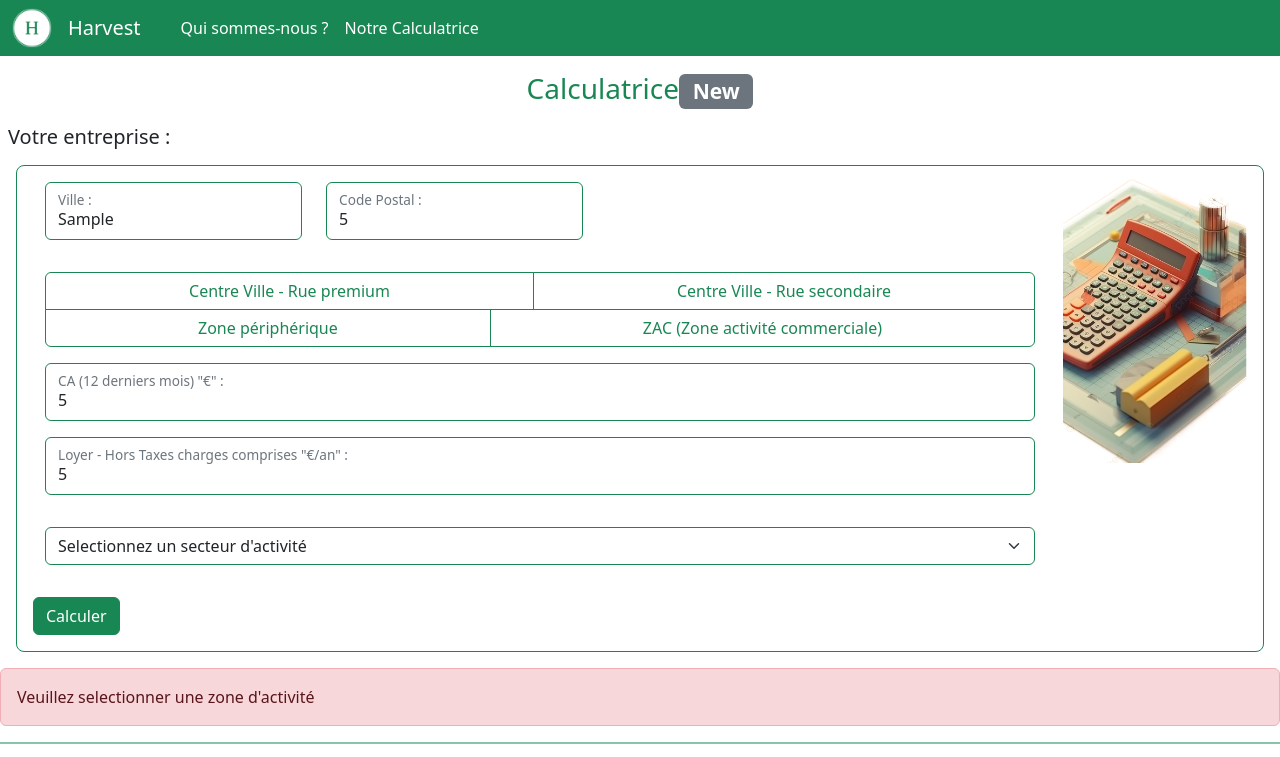
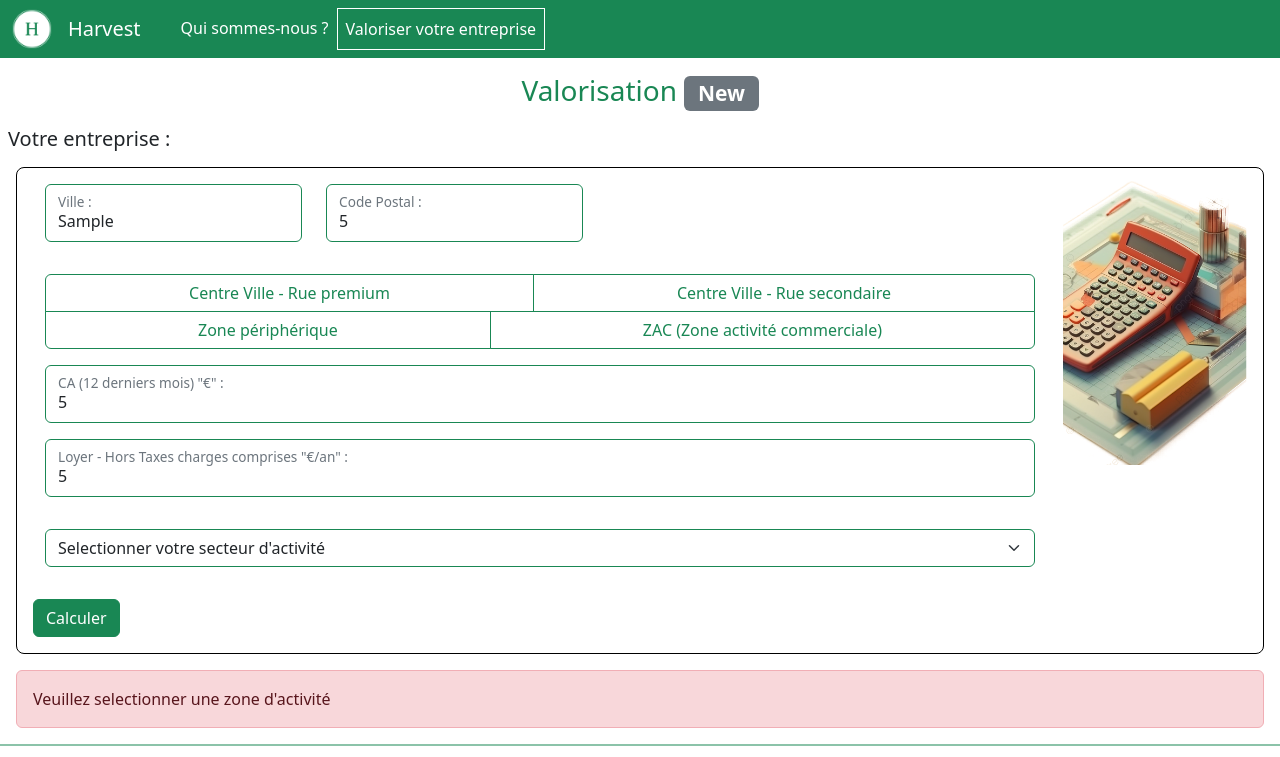
Before and after one commit to Sachafrft/Harvest, a plain HTML site: page html/estimation.html in a window 1280 px wide. Both pictures are taken after typing "Sample", "5", "5", "5" into the empty fields and a click on the button "Calculer". Shown: the top 757 px of the page. Drawn offline with nearby package versions, Linux system fonts and the light colour scheme.

Commit message:
on continue

```diff
--- a/html/estimation.html
+++ b/html/estimation.html
@@ -26,8 +26,8 @@
                     <li class="nav-item">
                         <a class="nav-link text-white" aria-current="page" href="../index.html">Qui sommes-nous ?</a>
                     </li>
-                    <li class="nav-item">
-                        <a class="nav-link text-white" aria-current="page" href="estimation.html">Notre Calculatrice</a>
+                    <li class="nav-item border border-1 border-white">
+                        <a class="nav-link text-white" aria-current="page" href="estimation.html">Valoriser votre entreprise</a>
                     </li>
                 </ul>
             </div>
@@ -36,9 +36,9 @@
 
 
 
-    <h3 class="h3 m-3 text-center text-success">Calculatrice<span class="badge bg-secondary">New</span></h3>
+    <h3 class="h3 m-3 text-center text-success">Valorisation <span class="badge bg-secondary">New</span></h3>
     <h5 class="mx-2 h5">Votre entreprise :</h5>
-    <div class="border border-1 rounded-3 border-success m-3">
+    <div class="border border-1 rounded-3 border-black m-3">
         <img src="../file/okok.png" class="position-static m-2 float-xl-end" alt="calc" width="200" height="290">
         <div class="p-3">
             <div class="row mb-3">
@@ -96,7 +96,7 @@
                 </div>
                 <div class="my-3">
                     <select class="form-select border-success" id="secteurActi" aria-label="Default select example">
-                        <option value="null" selected>Selectionnez un secteur d'activité</option>
+                        <option value="null" selected>Selectionner votre secteur d'activité</option>
                         <option value="Agence Matrimoniale">Agence Matrimoniale</option>
                         <option value="Ameublement-Equipement du Foyer">Ameublement-Equipement du Foyer</option>
                         <option value="Animalerie-Aquariophilie-Oisellerie">Animalerie-Aquariophilie-Oisellerie</option>
--- a/script.js
+++ b/script.js
@@ -5,7 +5,7 @@ function calc_Esti_FondCommerce() {
     var radios = document.getElementsByName("zoneActi");
     var selected = Array.from(radios).find(radio => radio.checked);
     if (radios != null) {
-        document.getElementById("Resultat").innerHTML = "<div class=\"alert alert-danger\" role=\"alert\"> Veuillez selectionner une zone d'activité</div>";
+        document.getElementById("Resultat").innerHTML = "<div class=\"alert alert-danger m-3\" role=\"alert\"> Veuillez selectionner une zone d'activité</div>";
     }
     zoneActi = selected.value;
     //JE SAIS PAS COMMENT VERIF QUE LE CLIENT CHOISI BIEN UN DES RADIOS psk de base la value de l'element est pas definit dcp le js ne suit pas...
@@ -35,7 +35,7 @@ function calc_Esti_FondCommerce() {
 
                             document.getElementById("Resultat").innerHTML = '<div class="card border-success mb-3" style="margin-left: auto;margin-right: auto; max-width: 25rem;"><div class="card-header text-bg-success">Estimation de votre fond de commerce</div><div class="card-body"><h5 class="card-title">Note de confiance : 4/5</h5><p class="card-text"> Fourchette de valeur : ' + fourchetteBasse + ' --- ' + fourchetteHaute + '<br><br><i>Si vous souhaiter avoir des conseils et des precisions sur nos calculs n\'hesitez pas à nous contacter :</i></p><a href="#registration" class="btn btn-outline-success">Envoyez nous un message</a></div><img src="../file/Calculatrice3.png" class="card-img-bottom" alt="calculette"></div>';
                         } else {
-                            document.getElementById("Resultat").innerHTML = "<div class=\"alert alert-danger\" role=\"alert\"> Vous n'avez pas sélectionné de secteur d'activité </div>";
+                            document.getElementById("Resultat").innerHTML = "<div class=\"alert alert-danger m-3\" role=\"alert\"> Vous n'avez pas sélectionné de secteur d'activité </div>";
                         }
                     }else{
                         messageErreur(loyer);
@@ -51,13 +51,13 @@ function calc_Esti_FondCommerce() {
             messageErreur(ville);
         }
     } else {
-        document.getElementById("Resultat").innerHTML = "<div class=\"alert alert-danger\" role=\"alert\"> Veuillez remplir tous les champs </div>";
+        document.getElementById("Resultat").innerHTML = "<div class=\"alert alert-danger m-3\" role=\"alert\"> Veuillez remplir tous les champs </div>";
     }
 }
 
 
 function messageErreur(nom_input) {
-    document.getElementById("Resultat").innerHTML = "<div class=\"alert alert-danger\" role=\"alert\">" + nom_input + " est incorrect </div>";
+    document.getElementById("Resultat").innerHTML = "<div class=\"alert alert-danger m-3\" role=\"alert\">" + nom_input + " est incorrect </div>";
 }
 
 function calc_facteur(secteurActi){
```
